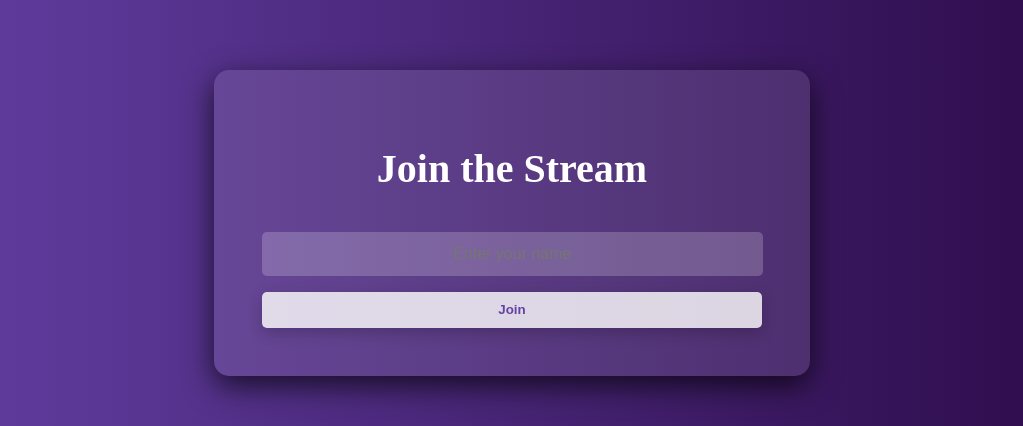
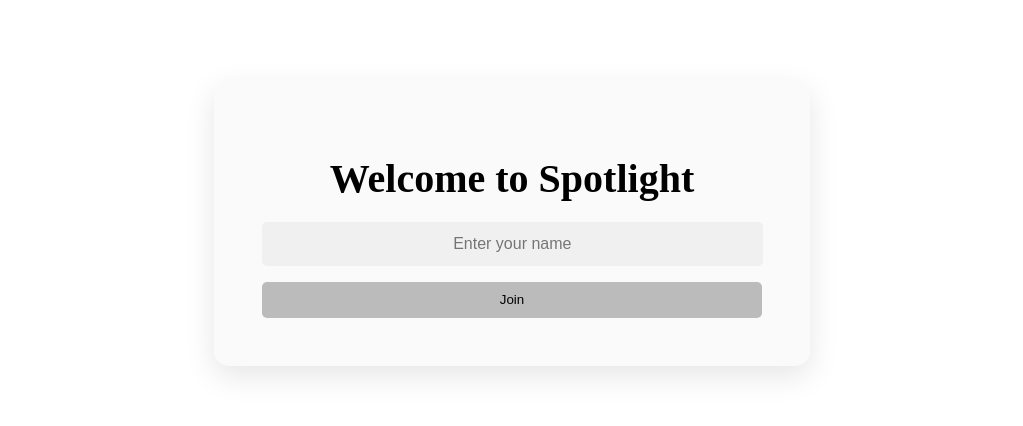
Before and after one commit to mcruz100/Spotlight, a React (Create React App) app in the folder my-app/: page / in a window 1280 px wide. Shown: the part 177-603 px from the top of the page, without its empty margins (128-1151 px from the left). Built offline with nearby package versions, Linux system fonts and the light colour scheme; no server answers.

Commit message:
Visual Changes to NameEntry also added a few files

```diff
--- a/my-app/src/App.js
+++ b/my-app/src/App.js
@@ -1,6 +1,7 @@
 import React, { useState } from 'react';
 import NameEntry from './components/NameEntry';
 import LiveStreamView from './components/LiveStreamView';
+import Footer from './components/Footer';
 
 const App = () => {
   const [userName, setUserName] = useState("");
@@ -12,6 +13,7 @@ const App = () => {
         ? <NameEntry onNameSubmit={setUserName} />
         : <LiveStreamView userName={userName} />
       }
+    <Footer />
     </div>
   );
 }
--- a/my-app/src/components/BroadcastView.js
+++ b/my-app/src/components/BroadcastView.js
@@ -1,6 +1,7 @@
 import React, { useEffect, useRef } from 'react';
 import { ws, openPromise } from '../utils/WebSocketClient';
 import Chat from './Chat'
+
 function BroadcastView() {
   const videoRef = useRef(null);
   const peerConnection = useRef(new RTCPeerConnection());
--- a/my-app/src/components/NameEntry.js
+++ b/my-app/src/components/NameEntry.js
@@ -21,7 +21,7 @@ class NameEntry extends Component {
         return (
             <div className="name-entry-overlay">
                 <div className="name-entry-container">
-          <h1 className="title">Join the Stream</h1>
+                    <h1 className="title">Welcome to Spotlight</h1>
                     <form className="name-entry-form" onSubmit={this.handleSubmit}>
                         <input id="name-input" type="text" value={this.state.userName} onChange={this.handleInputChange} className="name-input" placeholder="Enter your name" />
                         <button type="submit" className="name-submit-button">Join</button>
--- a/my-app/src/css/Chat.css
+++ b/my-app/src/css/Chat.css
@@ -2,19 +2,20 @@
   display: flex;
   flex-direction: column;
   justify-content: space-between;
-    height: 100%; /* take up full height */
-    width: 300px; /* adjust as needed */
-    background-color: #202020;
+  height: 100%;
+  width: 300px;
+  background-color: #1a202c; /* Dark blue-gray */
   border-radius: 8px;
   box-shadow: 0 3px 10px rgba(0, 0, 0, 0.2);
   padding: 16px;
-    color: #ffffff;
+  color: #edf2f7; /* Light gray */
   font-family: 'Roboto', sans-serif;
 }
 
 .messages {
   overflow-y: auto;
-    flex-grow: 1; /* take up remaining space */
+  flex-grow: 1;
+  padding: 8px;
 }
 
 .input-group {
@@ -23,24 +24,30 @@
 }
 
 .input-group input {
-    flex-grow: 1; /* take up remaining space */
+  flex-grow: 1;
   border: none;
   border-radius: 8px;
   padding: 8px;
   margin-right: 8px;
+  transition: background-color 0.3s ease;
+}
+
+.input-group input:focus {
+  background-color: #2d3748; /* Grayish-blue */
 }
 
 .input-group button {
   border: none;
-    background-color: #007bff;
+  background-color: #38b2ac; /* Teal */
   color: white;
   padding: 8px 16px;
   cursor: pointer;
   border-radius: 8px;
+  transition: background-color 0.3s ease;
 }
 
 .input-group button:hover {
-    background-color: #0056b3;
+  background-color: #2c7a7b; /* Dark teal */
 }
 
 .message {
@@ -50,18 +57,20 @@
 
 .sender {
   font-weight: bold;
+  color: #ed8936; /* Orange */
+  font-size: 1.2em;
 }
 
-  /* Style scrollbar for Chrome, Safari and Opera */
+/* Style scrollbar for Chrome, Safari, and Opera */
 .messages::-webkit-scrollbar {
   width: 10px;
 }
 
 .messages::-webkit-scrollbar-thumb {
-    background: #888;
+  background: #718096; /* Cool gray */
   border-radius: 8px;
 }
 
 .messages::-webkit-scrollbar-thumb:hover {
-    background: #555;
+  background: #4a5568; /* Darker cool gray */
 }
--- a/my-app/src/css/NameEntry.css
+++ b/my-app/src/css/NameEntry.css
@@ -7,7 +7,7 @@
   display: flex;
   justify-content: center;
   align-items: center;
-    background: linear-gradient(to right, #6441a5, #2a0845);
+  background: #ffffff;
   backdrop-filter: blur(5px);
 }
 
@@ -17,9 +17,9 @@
   align-items: center;
   padding: 3em;
   border-radius: 15px;
-    background: rgba(255, 255, 255, 0.1);
-    color: #fff;
-    box-shadow: 0px 10px 30px rgba(0, 0, 0, 0.7);
+  background: rgba(0, 0, 0, 0.02);
+  color: #000;
+  box-shadow: 0px 10px 30px rgba(0, 0, 0, 0.1);
   max-width: 500px;
   width: 90%;
 }
@@ -27,7 +27,7 @@
 .title {
   font-size: 2.5em;
   text-align: center;
-    margin-bottom: 1em;
+  margin-bottom: 0.5em;
   font-weight: bold;
 }
 
@@ -41,8 +41,8 @@
   margin-bottom: 1em;
   border: none;
   border-radius: 5px;
-    background: rgba(255, 255, 255, 0.2);
-    color: #fff;
+  background: #f0f0f0;
+  color: #000;
   font-size: 1em;
   text-align: center;
 }
@@ -52,19 +52,7 @@
   padding: 0.8em;
   border: none;
   border-radius: 5px;
-    background: rgba(255, 255, 255, 0.8);
-    color: #6441a5;
+  background: #bbb;
+  color: #000;
   cursor: pointer;
-    transition: background 0.3s, transform 0.3s;
-    font-weight: bold;
-    box-shadow: 0px 5px 15px rgba(0, 0, 0, 0.2);
 }
-
-  .name-submit-button:hover {
-    background: #fff;
-    transform: translateY(-2px);
-  }
-
-  .name-submit-button:active {
-    transform: translateY(0);
-  }
```
Lines whose indentation alone changed are shown as unchanged.
